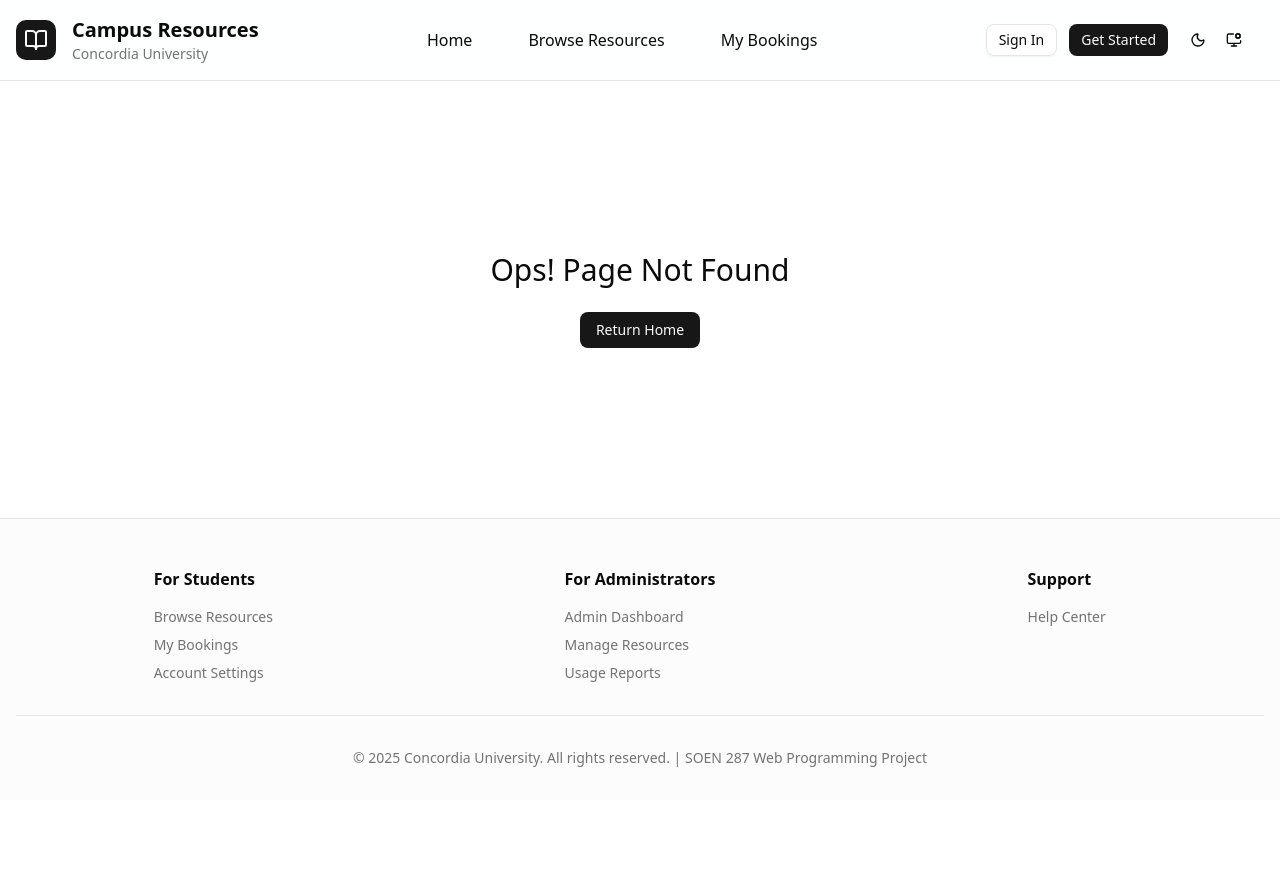
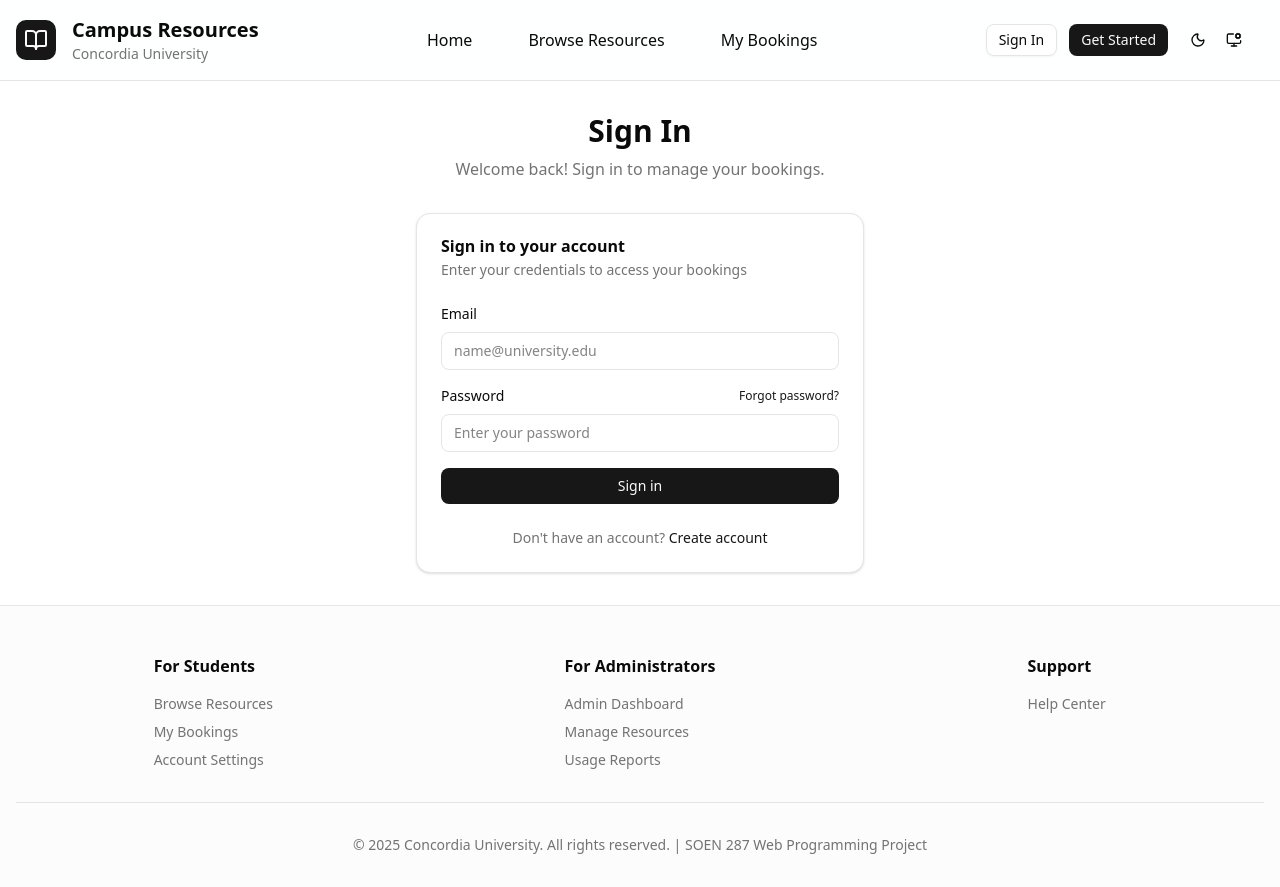
Before and after one commit to Allenyzh/SOEN287-Campus-Resource-Booking-Management-System, a Next.js app: page /sign-in in a window 1280 px wide. Before the commit this address had no page. Before the commit the page ends 800 px from the top, so only its background shows below. Built offline with nearby package versions, Linux system fonts and the light colour scheme.

Commit message:
Add sign-in page and login form component
Introduces a new sign-in page at /sign-in and a reusable LoginForm component for user authentication. Updates navigation to link the 'Sign In' button to the new sign-in page. Also adds a comprehensive project TODO list in docs/TODO.md.

```diff
--- /dev/null
+++ b/src/app/sign-in/page.tsx
@@ -0,0 +1,23 @@
+"use client";
+
+import LoginForm from "@/components/auth/LoginForm";
+
+export default function SignInPage() {
+  return (
+    <div className="flex-1 container mx-auto px-4 py-8">
+      <div className="max-w-xl mx-auto text-center mb-8">
+        <h1 className="text-3xl font-bold">Sign In</h1>
+        <p className="text-muted-foreground mt-2">
+          Welcome back! Sign in to manage your bookings.
+        </p>
+      </div>
+
+      <LoginForm
+        onSubmit={async (data: { email: string; password: string }) => {
+          // TODO: Replace with real API call
+          console.log("Login submit:", data);
+        }}
+      />
+    </div>
+  );
+}
--- /dev/null
+++ b/src/components/auth/LoginForm.tsx
@@ -0,0 +1,123 @@
+"use client";
+
+import { useState } from "react";
+import Link from "next/link";
+import { Button } from "@/components/ui/button";
+import {
+  Card,
+  CardContent,
+  CardDescription,
+  CardFooter,
+  CardHeader,
+  CardTitle,
+} from "@/components/ui/card";
+import { cn } from "@/lib/utils";
+
+type LoginFormProps = {
+  className?: string;
+  onSubmit?: (data: {
+    email: string;
+    password: string;
+  }) => void | Promise<void>;
+};
+
+export default function LoginForm({ className, onSubmit }: LoginFormProps) {
+  const [email, setEmail] = useState("");
+  const [password, setPassword] = useState("");
+  const [isSubmitting, setIsSubmitting] = useState(false);
+  const [error, setError] = useState<string | null>(null);
+
+  async function handleSubmit(e: React.FormEvent<HTMLFormElement>) {
+    e.preventDefault();
+    setError(null);
+
+    if (!email.trim() || !password) {
+      setError("Please fill out all fields.");
+      return;
+    }
+
+    try {
+      setIsSubmitting(true);
+      await new Promise((resolve) => setTimeout(resolve, 2000));
+      await onSubmit?.({ email, password });
+      alert("Login successful!");
+    } catch (err) {
+      setError(err + "Login failed. Please try again.");
+    } finally {
+      setIsSubmitting(false);
+    }
+  }
+
+  return (
+    <Card className={cn("w-full max-w-md mx-auto", className)}>
+      <CardHeader>
+        <CardTitle>Sign in to your account</CardTitle>
+        <CardDescription>
+          Enter your credentials to access your bookings
+        </CardDescription>
+      </CardHeader>
+      <CardContent>
+        <form className="space-y-4" onSubmit={handleSubmit}>
+          <div className="space-y-2">
+            <label htmlFor="email" className="block text-sm font-medium">
+              Email
+            </label>
+            <input
+              id="email"
+              type="email"
+              value={email}
+              onChange={(e) => setEmail(e.target.value)}
+              placeholder="name@university.edu"
+              className="w-full rounded-md border border-input bg-background px-3 py-2 text-sm outline-none ring-0 focus-visible:ring-2 focus-visible:ring-ring"
+              autoComplete="email"
+            />
+          </div>
+
+          <div className="space-y-2">
+            <div className="flex items-center justify-between">
+              <label htmlFor="password" className="block text-sm font-medium">
+                Password
+              </label>
+              <Link
+                href="/forgot-password"
+                className="text-xs text-primary hover:underline"
+              >
+                Forgot password?
+              </Link>
+            </div>
+            <input
+              id="password"
+              type="password"
+              value={password}
+              onChange={(e) => setPassword(e.target.value)}
+              placeholder="Enter your password"
+              className="w-full rounded-md border border-input bg-background px-3 py-2 text-sm outline-none ring-0 focus-visible:ring-2 focus-visible:ring-ring"
+              autoComplete="current-password"
+            />
+          </div>
+
+          {error && (
+            <p className="text-sm text-red-600 dark:text-red-500" role="alert">
+              {error}
+            </p>
+          )}
+
+          <Button type="submit" disabled={isSubmitting} className="w-full">
+            {isSubmitting ? "Signing in..." : "Sign in"}
+          </Button>
+        </form>
+      </CardContent>
+      <CardFooter className="flex justify-center">
+        <p className="text-sm text-muted-foreground">
+          Don&apos;t have an account?{" "}
+          <Link
+            href="/create-account"
+            className="text-primary hover:underline font-medium"
+          >
+            Create account
+          </Link>
+        </p>
+      </CardFooter>
+    </Card>
+  );
+}
--- a/src/components/home/nav.tsx
+++ b/src/components/home/nav.tsx
@@ -71,7 +71,7 @@ export default function Nav() {
           </nav>
           <div className="flex items-center space-x-3">
             <Button variant="outline" size="sm">
-              Sign In
+              <Link href="/sign-in">Sign In</Link>
             </Button>
             <Button size="sm" asChild>
               <Link href="/create-account">Get Started</Link>
```
Also changed, not shown: 1 other file (tests, documents, lock files or other folders).
